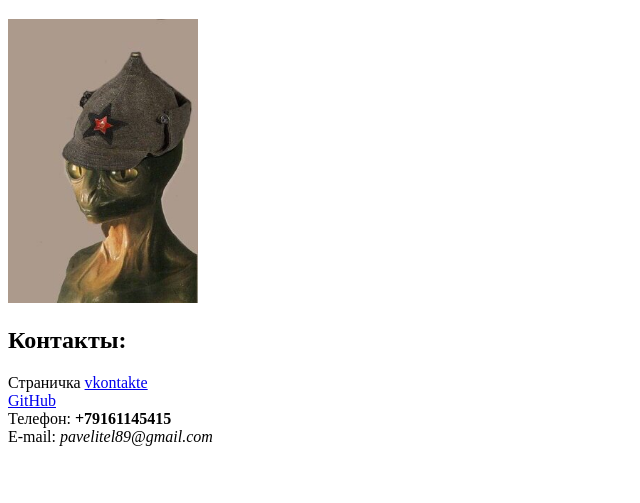
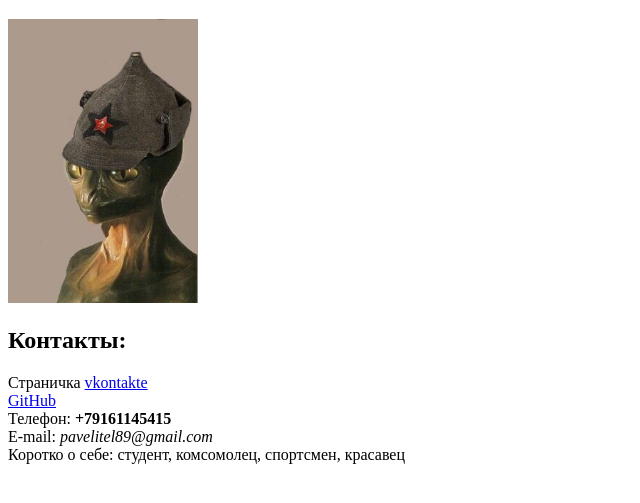
Before and after one commit to hseboy228/hseboy228.github.io, a plain HTML site: page index.html in a window 1280 px wide. Shown: the part 61-564 px from the top of the page, without its empty margins (0-640 px from the left). Drawn offline with Linux system fonts and the light colour scheme.

Commit message:
Изменения в html

```diff
--- a/index.html
+++ b/index.html
@@ -16,5 +16,7 @@
       Телефон: <b>+79161145415</b>
       <br/>
       E-mail: <i>pavelitel89@gmail.com</i>
+      <br/>
+      Коротко о себе: студент, комсомолец, спортсмен, красавец
     </body>
   </html>
```
